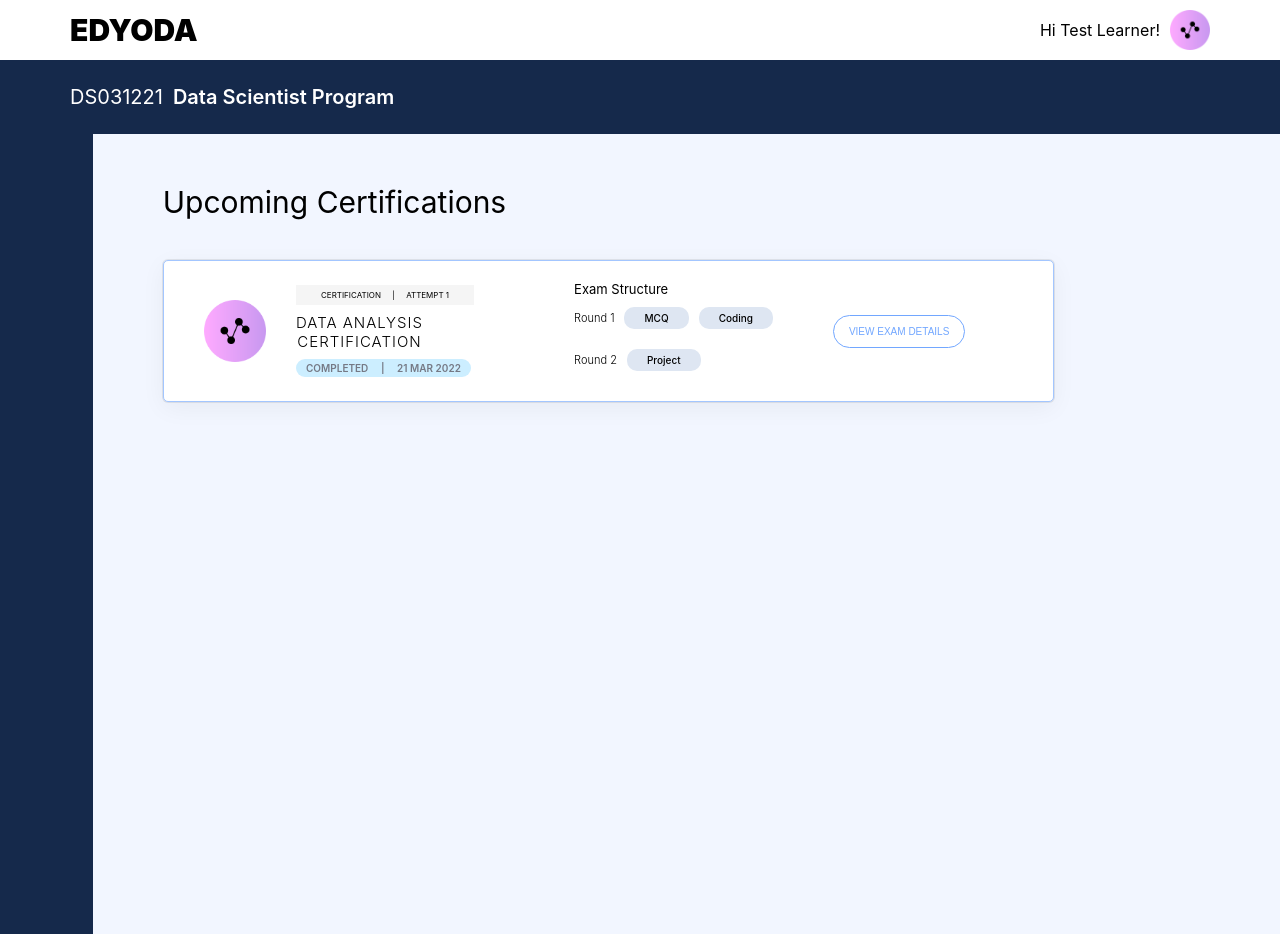
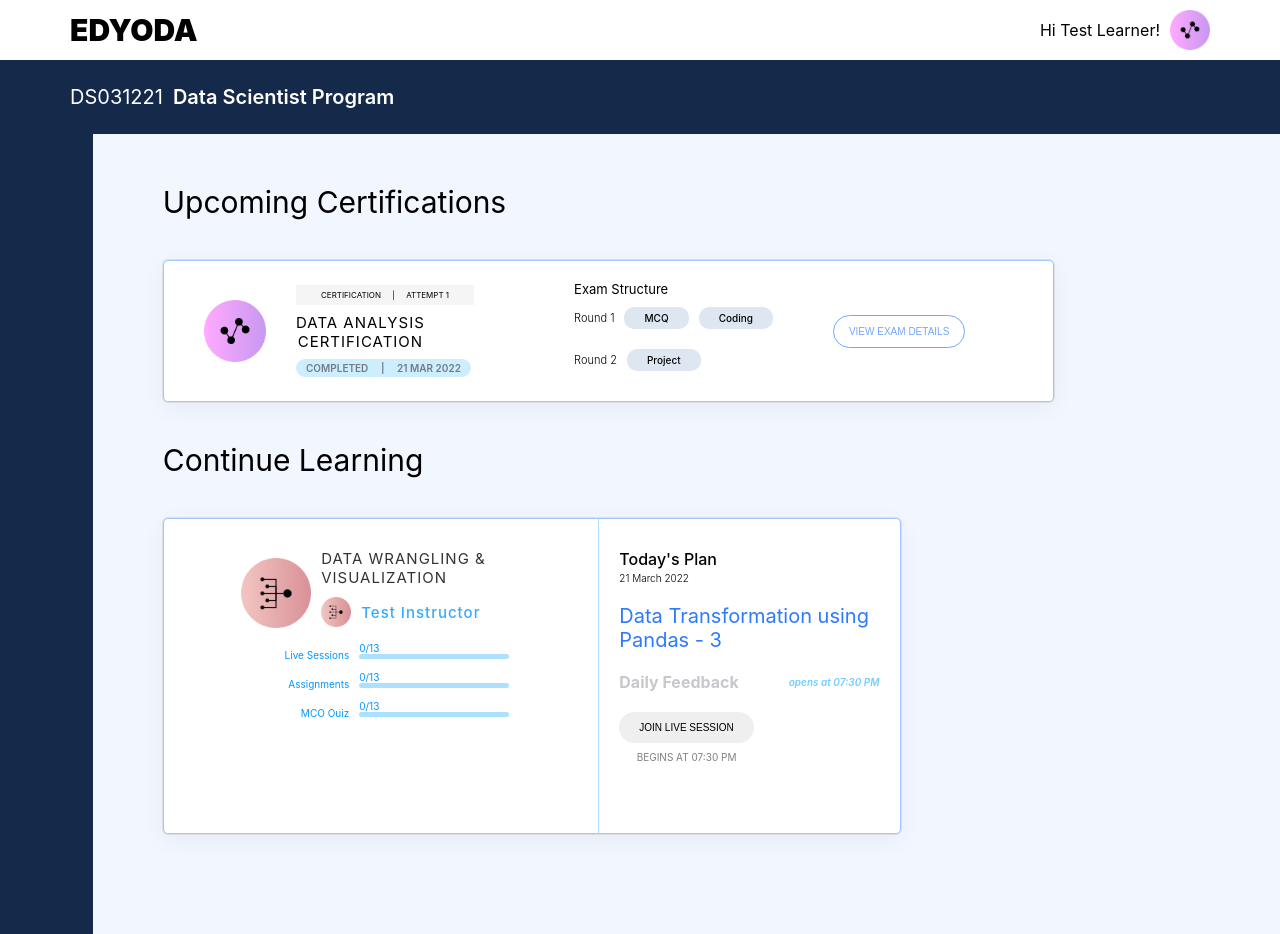
Before and after one commit to 1711shashank/edyoda, a React (Create React App) app: page / in a window 1280 px wide. Built offline with nearby package versions, Linux system fonts and the light colour scheme.

Commit message:
Continue Learning 1st card

```diff
--- a/src/Components/CertificationsCard.css
+++ b/src/Components/CertificationsCard.css
@@ -1,12 +1,4 @@
-.course-upcoming-certifications{
-    display: flex;
-    flex-direction: column;
-    align-items: flex-start;
-    margin-top: 5rem;
-
-}
-
-.upcoming-certifications-crad {
+.card{
     display: flex;
     align-items: center;
     padding: 2rem 0 ;
@@ -16,8 +8,6 @@
     border-radius: 5px;
     box-shadow: rgba(0, 0, 0, 0.05) 0px 6px 24px 0px, rgba(0, 0, 0, 0.08) 0px 0px 0px 1px;
 }
-
-
 
 /* Image */
 .upcoming-certifications-crad img {
@@ -47,7 +37,7 @@
 
 .course-details-name{
     font-size: 1.5rem;
-    font-weight: 300;
+    font-weight: 400;
     padding: 0.8rem 0;
     letter-spacing: 0.1rem;
 
--- a/src/Components/CertificationsCard.js
+++ b/src/Components/CertificationsCard.js
@@ -3,16 +3,15 @@ import './CertificationsCard.css'
 
 const CertificationsCard = () => {
     return (
-        <div>
-            <div className='course-upcoming-certifications'>
-                <h2 className='comp-title'>Upcoming Certifications</h2>
-                <div className='upcoming-certifications-crad'>
+        <>
+
+            <div className='upcoming-certifications-crad card'>
 
                 <img src={require('../Assets/Data-Analysis.png')} alt='' />
 
                 <div className='course-details'>
                     <p className='course-details-head'> CERTIFICATION  &nbsp; &nbsp; | &nbsp; &nbsp;  ATTEMPT 1 </p>
-                        <p className='course-details-name'> DATA ANALYSIS <br/> CERTIFICATION</p>
+                    <p className='course-details-name'> DATA ANALYSIS <br /> CERTIFICATION</p>
                     <p className='course-details-status'> COMPLETED &nbsp; &nbsp; | &nbsp; &nbsp; 21 MAR 2022 </p>
                 </div>
 
@@ -33,9 +32,9 @@ const CertificationsCard = () => {
                 <button> VIEW EXAM DETAILS </button>
 
             </div>
-            </div>
 
-        </div>
+
+        </>
     )
 }
 
--- /dev/null
+++ b/src/Components/LearningCard.css
@@ -0,0 +1,156 @@
+/* Left */
+.learning-card{
+    padding: 0 !important;
+    display: flex;
+    align-items: flex-start;
+}
+.learning-card-left {
+    display: flex;
+    flex-direction: column;
+    justify-content: center;
+    align-items: center;
+    padding: 3rem 0 5rem 0;
+}
+
+.learning-card-leftDetails {
+    display: flex;
+    align-items: center;
+}
+
+.learning-card-leftDetails>img {
+    width: 25%;
+}
+
+.learning-card-leftDetails p {
+    font-size: 1.5rem;
+    text-align: left;
+    opacity: 0.8;
+    font-weight: 400;
+    letter-spacing: 0.1rem;
+    margin: 0 1rem;
+}
+
+.learning-card-instructorDetails {
+    display: flex;
+    align-items: center;
+    margin: 1rem;
+}
+
+.learning-card-instructorDetails>img {
+    width: 3rem;
+}
+
+.learning-card-instructorDetails>p {
+    font-size: 1.5rem;
+    color: #0096FE;
+    font-weight: 500;
+    margin-left: 1rem;
+}
+
+.learning-card-leftStatsContainer {
+    display: flex;
+    flex-direction: column;
+    align-items: flex-end;
+    width: 105%;
+
+}
+
+.learning-card-leftStats {
+    display: flex;
+    justify-content: center;
+    align-items: flex-end;
+    margin: 0.5rem 10rem;
+}
+
+.learning-card-leftStats>* {
+    padding-left: 1rem;
+}
+
+.learning-card-leftStats p {
+    color: #0096FE;
+    text-align: left;
+}
+
+.learning-card-leftStatsBar {
+    display: block;
+    background-color: #ABE0FF;
+    height: 5px;
+    width: 15rem;
+    border-radius: 10px;
+    margin-bottom: 2px;
+}
+
+
+
+
+
+
+
+
+
+
+/* Right */
+.learning-card-right {
+    display: flex;
+    flex-direction: column;
+    align-items: flex-start;
+    padding: 3rem 0 5rem 0;
+    border-left: 1px solid #ABE0FF;
+
+
+}
+
+.learning-card-right>* {
+    padding: 0 2rem 2rem 2rem;
+    text-align: left;
+}
+
+.learning-card-right-dateTime>h3 {
+    font-size: 1.6rem;
+    font-weight: 500;
+}
+
+.learning-card-right-dateTime>p {
+    padding-top: 3px;
+    font-weight: 300;
+}
+
+.learning-card-right-module p {
+    font-size: 2rem;
+    color: #2C7AFE;
+}
+.learning-card-right-feedBack{
+    display: flex;
+    justify-content: space-between;
+    align-items: center;
+    width: auto;
+}
+
+.learning-card-right-feedBack h3{
+    color: #C9C6CC;
+    font-size: 1.6rem;
+}
+
+.learning-card-right-feedBack p{
+    margin-left: 5rem;
+    color:  #73ccff;
+    font-weight: 600;
+    font-style: italic;
+}
+
+.learning-card-right-classTime{
+    display: flex;
+    flex-direction: column;
+    align-items: center;
+}
+.learning-card-right-classTime button{
+    border: none;
+    background-color: #EFEFEF;
+    padding: 1rem 2rem;
+    border-radius: 10rem;
+}
+.learning-card-right-classTime p{
+    font-weight: 400;
+    padding-top: 0.8rem;
+    color: gray;
+}
--- /dev/null
+++ b/src/Components/LearningCard.js
@@ -0,0 +1,76 @@
+import React from 'react'
+import './LearningCard.css'
+
+const LearningCard = () => {
+    return (
+        <>
+            <div className='learning-card card'>
+                <div className='learning-card-left'>
+                    <div className='learning-card-leftDetails'>
+                        <img src={require('../Assets/Data-Wrangling.png')} alt='' />
+
+                        <div>
+                            <p>DATA WRANGLING & <br /> VISUALIZATION</p>
+                            <div className='learning-card-instructorDetails'>
+                                <img src={require('../Assets/Data-Wrangling.png')} alt='' />
+                                <p>Test Instructor</p>
+                            </div>
+
+                        </div>
+                    </div>
+                    <div className='learning-card-leftStatsContainer'>
+
+                        <div className='learning-card-leftStats'>
+                            <p>Live Sessions</p>
+                            <div>
+                                <p>0/13</p>
+                                <span className='learning-card-leftStatsBar'></span>
+                            </div>
+                        </div>
+                        <div className='learning-card-leftStats'>
+
+                            <p>Assignments</p>
+                            <div>
+                                <p>0/13</p>
+                                <span className='learning-card-leftStatsBar'></span>
+                            </div>
+                        </div>
+                        <div className='learning-card-leftStats'>
+
+                            <p>MCO Ouiz</p>
+                            <div>
+                                <p>0/13</p>
+                                <span className='learning-card-leftStatsBar'></span>
+                            </div>
+                        </div>
+
+                    </div>
+
+                </div>
+
+                <div className='learning-card-right'>
+                    <div className='learning-card-right-dateTime'>
+                        <h3>Today's Plan</h3>
+                        <p>21 March 2022</p>
+                    </div>
+
+                    <div className='learning-card-right-module'>
+                        <p>Data Transformation using <br/> Pandas - 3</p>
+                    </div>
+                    <div className='learning-card-right-feedBack'>
+                        <h3>Daily Feedback</h3>
+                        <p>opens at 07:30 PM</p>
+                    </div>
+                    <div className='learning-card-right-classTime'>
+                        <button> JOIN LIVE SESSION</button>
+                        <p>BEGINS AT 07:30 PM</p>
+                    </div>
+
+                </div>
+            </div>
+
+        </>
+    )
+}
+
+export default LearningCard
--- /dev/null
+++ b/src/Components/ProgressCard.js
@@ -0,0 +1,11 @@
+import React from 'react'
+
+const ProgressCard = () => {
+  return (
+    <>
+
+    </>
+  )
+}
+
+export default ProgressCard
--- a/src/Pages/Home.css
+++ b/src/Pages/Home.css
@@ -37,9 +37,19 @@
     background-color: #F2F6FF;
 }
 
-.comp-title {
+.course-upcoming-certifications, .continue-learning{
+    display: flex;
+    flex-direction: column;
+    align-items: flex-start;
+    margin-top: 5rem;
+}
+
+.continue-learning{
+    margin-top: 0rem;
+}
+
+.card-title {
     font-size: 3rem;
     font-weight: 400;
     margin-left: 7rem;
-
 }
--- a/src/Pages/Home.js
+++ b/src/Pages/Home.js
@@ -1,5 +1,7 @@
 import React from 'react'
 import CertificationsCard from '../Components/CertificationsCard'
+import LearningCard from '../Components/LearningCard'
+import ProgressCard from '../Components/ProgressCard'
 import './Home.css'
 
 const Home = () => {
@@ -13,8 +15,19 @@ const Home = () => {
                 <div className='home-Body'>
                     <div className='home-navbar'>
                     </div>
+
                     <div className='home-course-body'>
-                        <CertificationsCard/>
+                        <div className='course-upcoming-certifications'>
+                            <h2 className='card-title'>Upcoming Certifications</h2>
+                            <CertificationsCard />
+                        </div>
+                        <div className='continue-learning'>
+                            <h2 className='card-title'>Continue Learning</h2>
+                            <div className='continue-learning-cards'></div>
+                                <LearningCard />
+                                <ProgressCard />
+                        </div>
+
                     </div>
 
                 </div>
```
Also changed, not shown: src/Assets/Data-Wrangling.png (renamed from src/Assets/Data Wrangling.png), src/Components/ProgressCard.css (added). Lines whose indentation alone changed are shown as unchanged.
